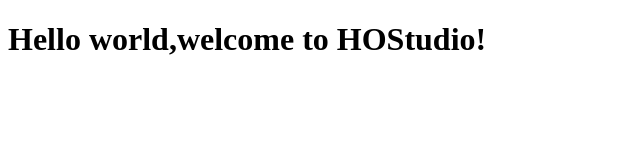
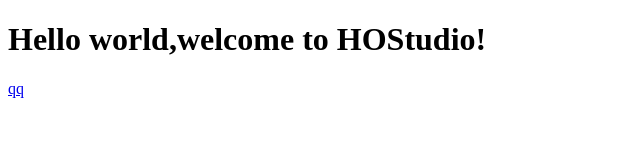
Before and after one commit to HOStudio123/hostudio123.github.io, a plain HTML site: page index.html in a window 1280 px wide. Shown: the full height of the page, 0-640 px from the left. Drawn offline with Linux system fonts and the light colour scheme.

Commit message:
Update index.html

```diff
--- a/index.html
+++ b/index.html
@@ -13,8 +13,7 @@
 
 	<h1>Hello world,welcome to HOStudio!</h1>
 
-	<p></p>
-
+	<p></p><a href='qq.html'>qq</a>
   </body>
 
 </html>
```
